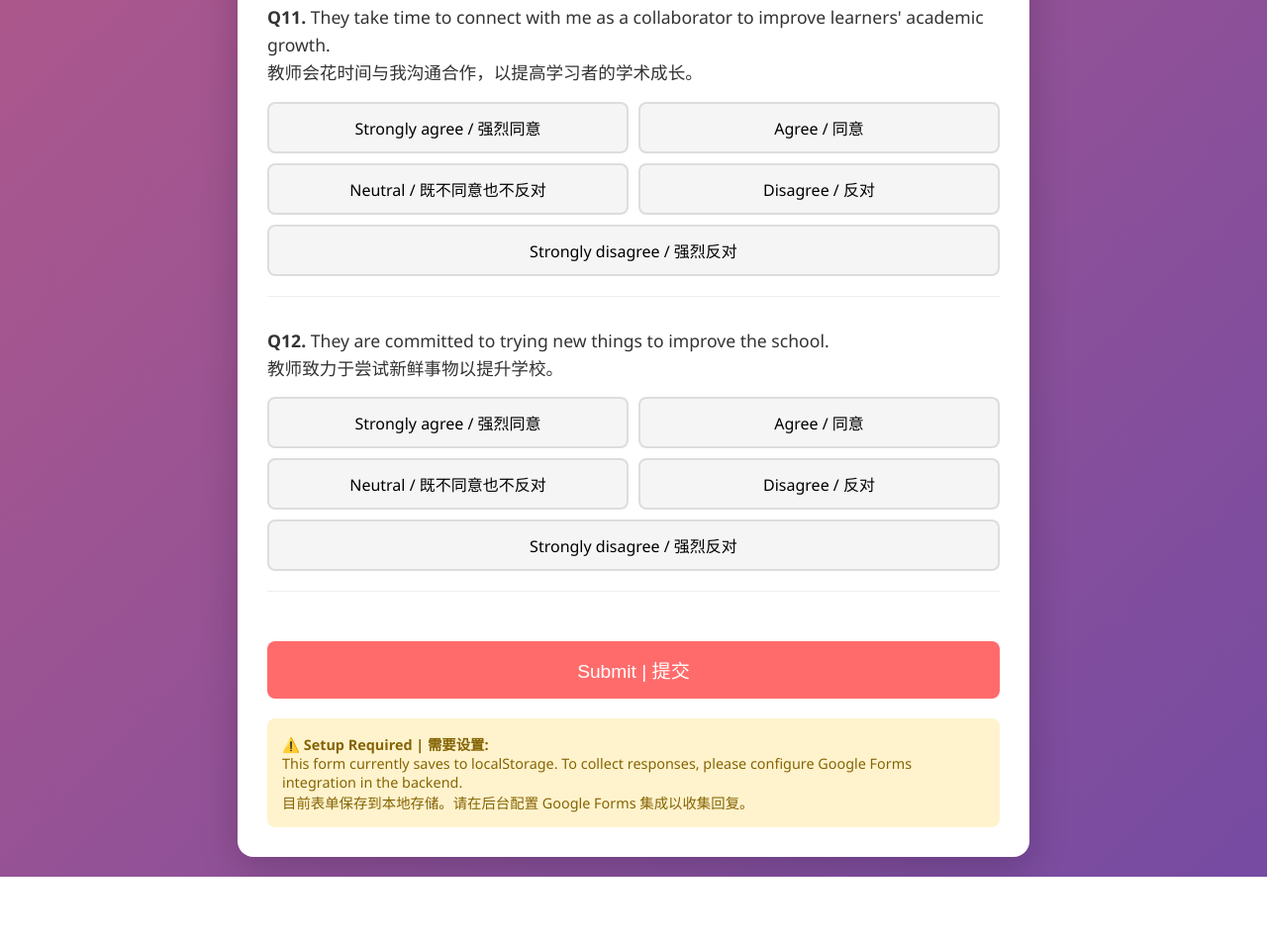
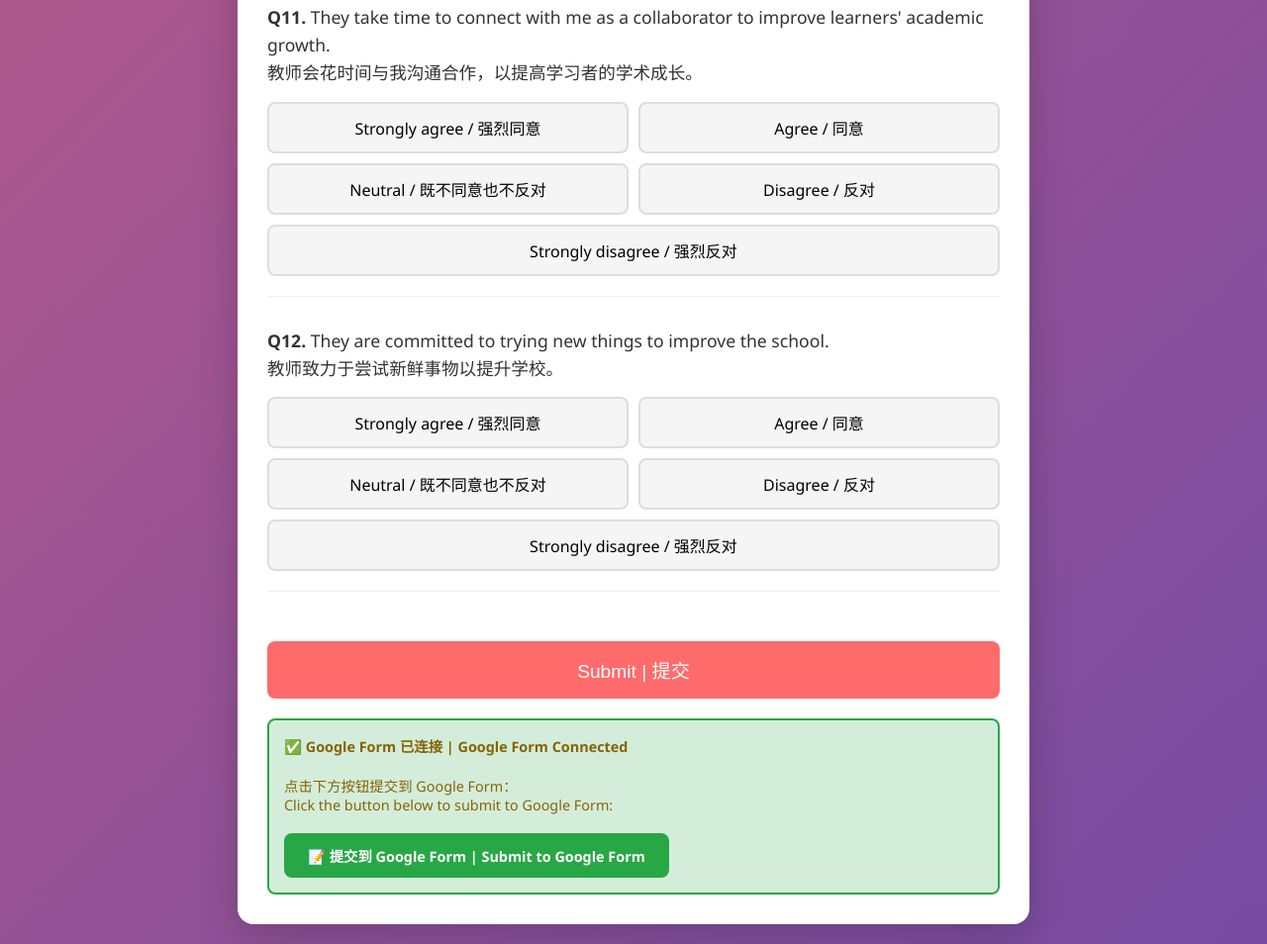
Before and after one commit to cecil1230/survey-project, a plain HTML site: page parent-survey.html in a window 1280 px wide. Shown: the part 3357-4311 px from the top of the page at 99% size. Before the commit the page ends 4243 px from the top, so only its background shows below. Drawn offline with Linux system fonts and the light colour scheme.

Commit message:
Add files via upload

```diff
--- a/parent-survey.html
+++ b/parent-survey.html
@@ -503,11 +503,15 @@
                 <button type="submit" class="submit-btn">Submit | 提交</button>
             </form>
 
-            <div class="google-form-note">
-                <strong>⚠️ Setup Required | 需要设置:</strong><br>
-                This form currently saves to localStorage. To collect responses,
-                please configure Google Forms integration in the backend.<br>
-                目前表单保存到本地存储。请在后台配置 Google Forms 集成以收集回复。
+            <div class="google-form-note" style="background: #d4edda; border: 2px solid #28a745;">
+                <strong>✅ Google Form 已连接 | Google Form Connected</strong><br><br>
+                点击下方按钮提交到 Google Form：<br>
+                Click the button below to submit to Google Form:<br><br>
+                <a href="https://docs.google.com/forms/d/e/1FAIpQLSdersz2FqUU0289D50NgDSO9BwP5-00FndQ-s-_pEEH0T1DZw/viewform"
+                   target="_blank"
+                   style="display: inline-block; padding: 12px 24px; background: #28a745; color: white; text-decoration: none; border-radius: 8px; font-weight: bold;">
+                   📝 提交到 Google Form | Submit to Google Form
+                </a>
             </div>
         </div>
     </div>
```
